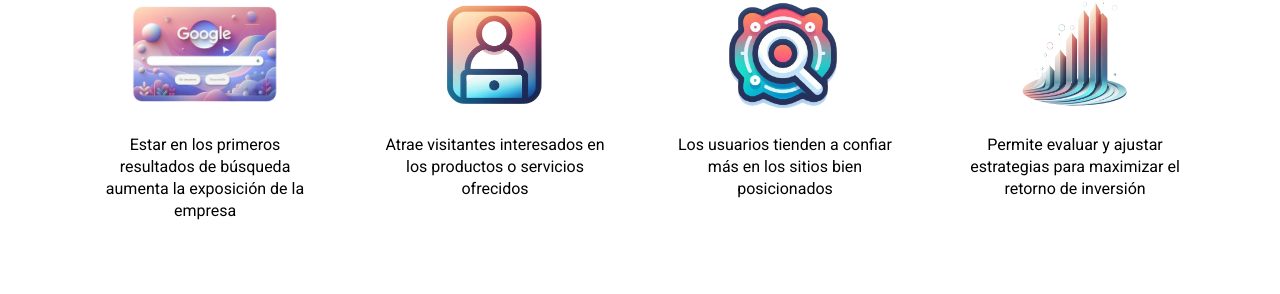
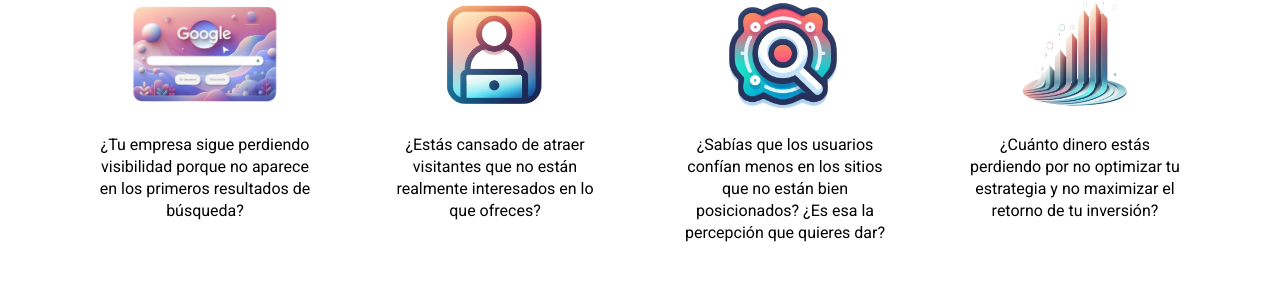
Before and after one commit to Shakib-Shajid/youtube-whale, a Next.js app: page / in a window 1280 px wide. Shown: the part 750-1044 px from the top of the page. Built offline with nearby package versions, Linux system fonts and the light colour scheme.

Commit message:
offer page text updated

```diff
--- a/src/app/components/Offer.jsx
+++ b/src/app/components/Offer.jsx
@@ -14,7 +14,7 @@ const Offer = () => {
                     <Image src="/offer_1.png" width="500" height="500" alt="" className="object-cover md:object-contain h-16 md:h-24 rounded-xl" />
                 </figure>
                 <div className="card-body text-start md:text-center ">
-                    <p className='text-base leading-[1.38rem]'>Estar en los primeros resultados de búsqueda aumenta la exposición de la empresa</p>
+                    <p className='text-base leading-[1.38rem]'>¿Tu empresa sigue perdiendo visibilidad porque no aparece en los primeros resultados de búsqueda?</p>
 
                 </div>
             </div>
@@ -27,7 +27,7 @@ const Offer = () => {
                     <Image src="/offer_2.png" width="200" height="200" alt="" className="object-contain h-20 md:h-28" />
                 </figure>
                 <div className="card-body text-start md:text-center">
-                    <p className='text-base leading-[1.38rem] '>Atrae visitantes interesados en los productos o servicios ofrecidos</p>
+                    <p className='text-base leading-[1.38rem] '>¿Estás cansado de atraer visitantes que no están realmente interesados en lo que ofreces?</p>
 
                 </div>
             </div>
@@ -40,7 +40,7 @@ const Offer = () => {
                     <Image src="/offer_3.png" width="200" height="200" alt="" className="object-contain h-20 md:h-28" />
                 </figure>
                 <div className="card-body text-start md:text-center">
-                    <p className='text-base leading-[1.38rem] '>Los usuarios tienden a confiar más en los sitios bien posicionados</p>
+                    <p className='text-base leading-[1.38rem] '>¿Sabías que los usuarios confían menos en los sitios que no están bien posicionados? ¿Es esa la percepción que quieres dar?</p>
 
                 </div>
             </div>
@@ -53,7 +53,7 @@ const Offer = () => {
                     <Image src="/offer_4.png" width="200" height="200" alt="" className="object-contain h-20 md:h-28" />
                 </figure>
                 <div className="card-body text-start md:text-center">
-                    <p className='text-base leading-[1.38rem] '> Permite evaluar y ajustar estrategias para maximizar el retorno de inversión</p>
+                    <p className='text-base leading-[1.38rem] '>¿Cuánto dinero estás perdiendo por no optimizar tu estrategia y no maximizar el retorno de tu inversión?</p>
 
                 </div>
             </div>
```
